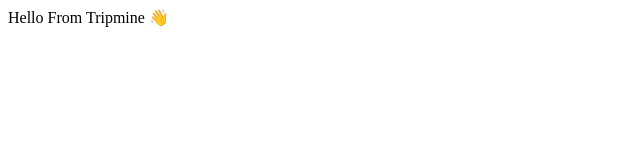
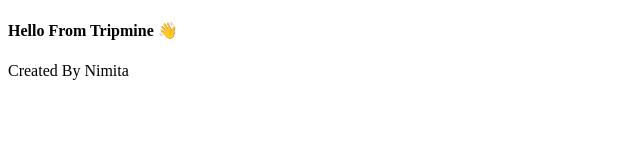
Before and after one commit to Ns48/tripmine, a plain HTML site: page index.html in a window 1280 px wide. Shown: the whole page, without its empty margins (0-640 px from the left). Drawn offline with Linux system fonts and the light colour scheme.

Commit message:
add author name

```diff
--- a/index.html
+++ b/index.html
@@ -6,6 +6,7 @@
     <title>Document</title>
   </head>
   <body>
-    Hello From Tripmine 👋
+    <h4>Hello From Tripmine 👋</h4>
+    <p>Created By Nimita</p>
   </body>
 </html>
```
